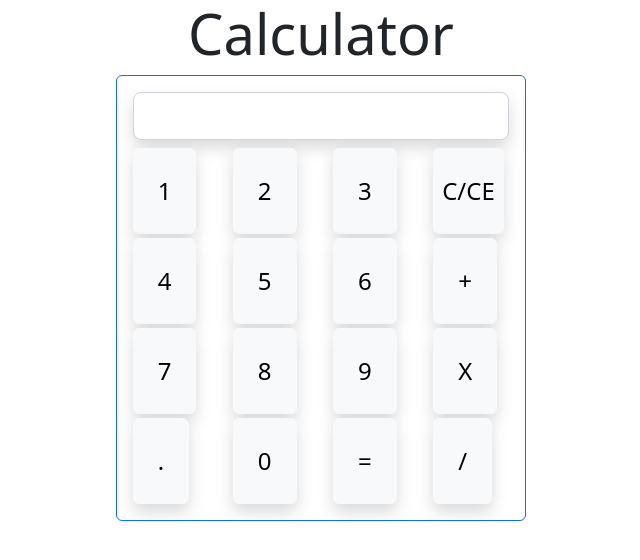
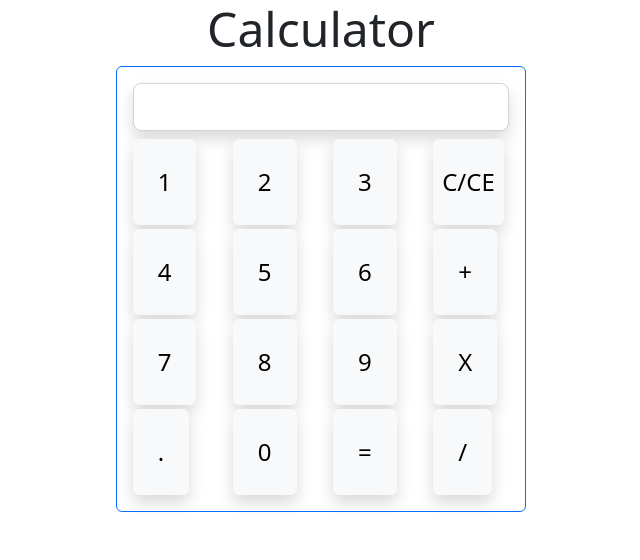
Before and after one commit to hassan-qadir/React-App, a React (Create React App) app: page / in a window 1280 px wide. Shown: the top 560 px of the page, without its empty margins (319-959 px from the left). Built offline with nearby package versions, Linux system fonts and the light colour scheme.

Commit message:
Update CalculatorPage.js

```diff
--- a/src/Component/CalculatorPage.js
+++ b/src/Component/CalculatorPage.js
@@ -22,7 +22,7 @@ const CalculatorPage = () => {
     <div className='container'>
        <div className='row'>
               <div className='col-12'>
-                     <h1 className='display-4 text-center'> Calculator</h1>
+                     <h1 className='display-5 text-center'> Calculator</h1>
               </div>
        </div>
     </div>
```
